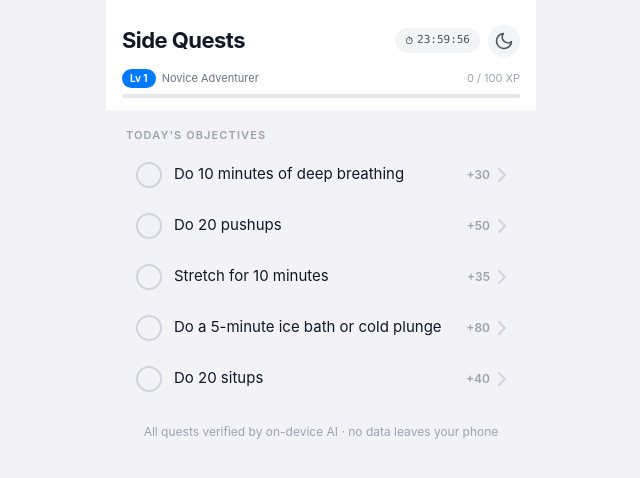
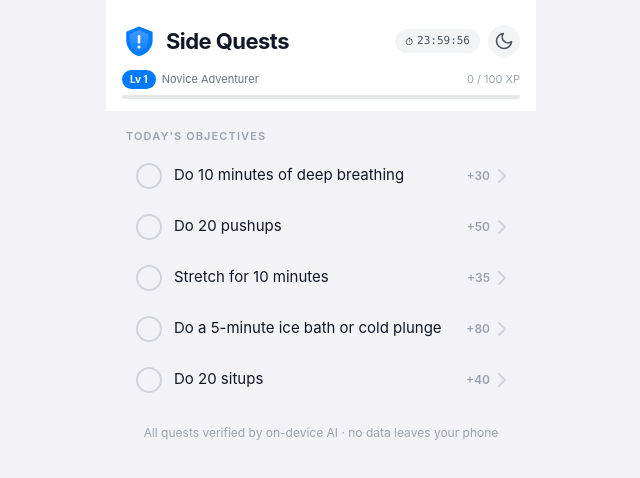
Before and after one commit to qaisqaiswow/questdaily, a React (Vite) app: page / in a window 1280 px wide. Shown: the top 478 px of the page, without its empty margins (319-959 px from the left). Built offline with nearby package versions, Linux system fonts and the light colour scheme.

Commit message:
Add side quests feature to the app
Replit-Commit-Author: Agent

```diff
--- a/src/SideQuestsApp.jsx
+++ b/src/SideQuestsApp.jsx
@@ -74,6 +74,26 @@ const REQUIRED_PASSES = 2;
 const PASS_THRESHOLD  = 0.28;
 
 // ─── ICONS (inline SVG, no deps) ─────────────────────────────────────────────
+const LogoIcon = ({ size = 32, dark }) => (
+  <svg width={size} height={size} viewBox="0 0 40 40" fill="none" xmlns="http://www.w3.org/2000/svg">
+    {/* Shield body */}
+    <path d="M20 3L5 9v10c0 8.5 6.4 16.4 15 18.9C29.6 35.4 36 27.5 36 19V9L20 3z"
+      fill="#007AFF" />
+    {/* Inner shield highlight */}
+    <path d="M20 7L9 12v7c0 6.2 4.7 12 11 13.9C26.3 31 31 25.2 31 19v-7L20 7z"
+      fill="url(#shieldGrad)" />
+    {/* Exclamation mark */}
+    <rect x="18.5" y="13" width="3" height="10" rx="1.5" fill="white"/>
+    <circle cx="20" cy="27" r="1.8" fill="white"/>
+    <defs>
+      <linearGradient id="shieldGrad" x1="20" y1="7" x2="20" y2="34" gradientUnits="userSpaceOnUse">
+        <stop offset="0%" stopColor="white" stopOpacity="0.25"/>
+        <stop offset="100%" stopColor="white" stopOpacity="0.05"/>
+      </linearGradient>
+    </defs>
+  </svg>
+);
+
 const SunIcon = () => (
   <svg width="20" height="20" viewBox="0 0 24 24" fill="none" stroke="currentColor" strokeWidth="2" strokeLinecap="round" strokeLinejoin="round">
     <circle cx="12" cy="12" r="4"/><path d="M12 2v2M12 20v2M4.93 4.93l1.41 1.41M17.66 17.66l1.41 1.41M2 12h2M20 12h2M6.34 17.66l-1.41 1.41M19.07 4.93l-1.41 1.41"/>
@@ -509,8 +529,11 @@ export default function SideQuestsApp() {
       {/* Header */}
       <div className={`${cardBg} safe-top px-4 pb-3 border-b ${sep} transition-colors duration-200`}>
         <div className="flex items-center justify-between pt-2">
-          {/* Title */}
-          <h1 className={`text-[22px] font-bold tracking-tight ${txt}`}>Side Quests</h1>
+          {/* Logo + Title */}
+          <div className="flex items-center gap-2.5">
+            <LogoIcon size={34} dark={dark} />
+            <h1 className={`text-[22px] font-bold tracking-tight ${txt}`}>Side Quests</h1>
+          </div>
 
           <div className="flex items-center gap-2">
             {/* Timer pill */}
```
